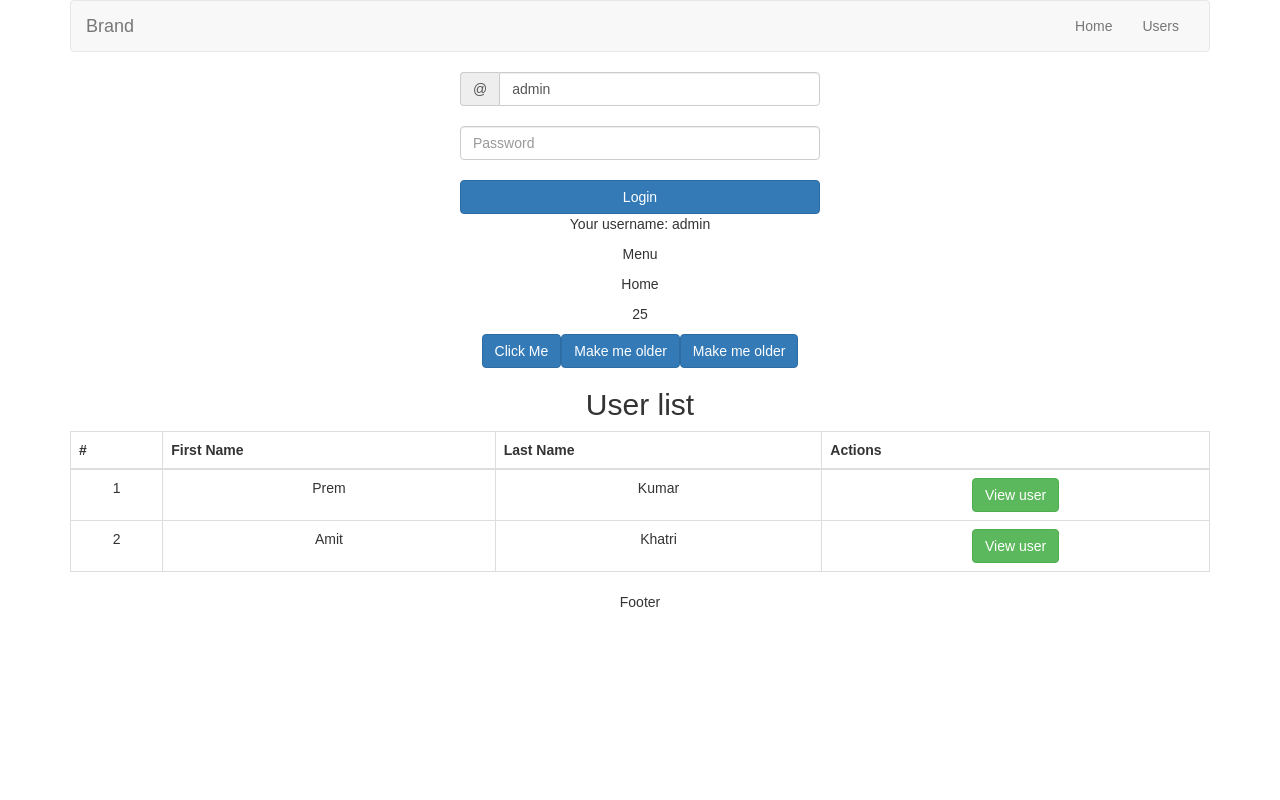
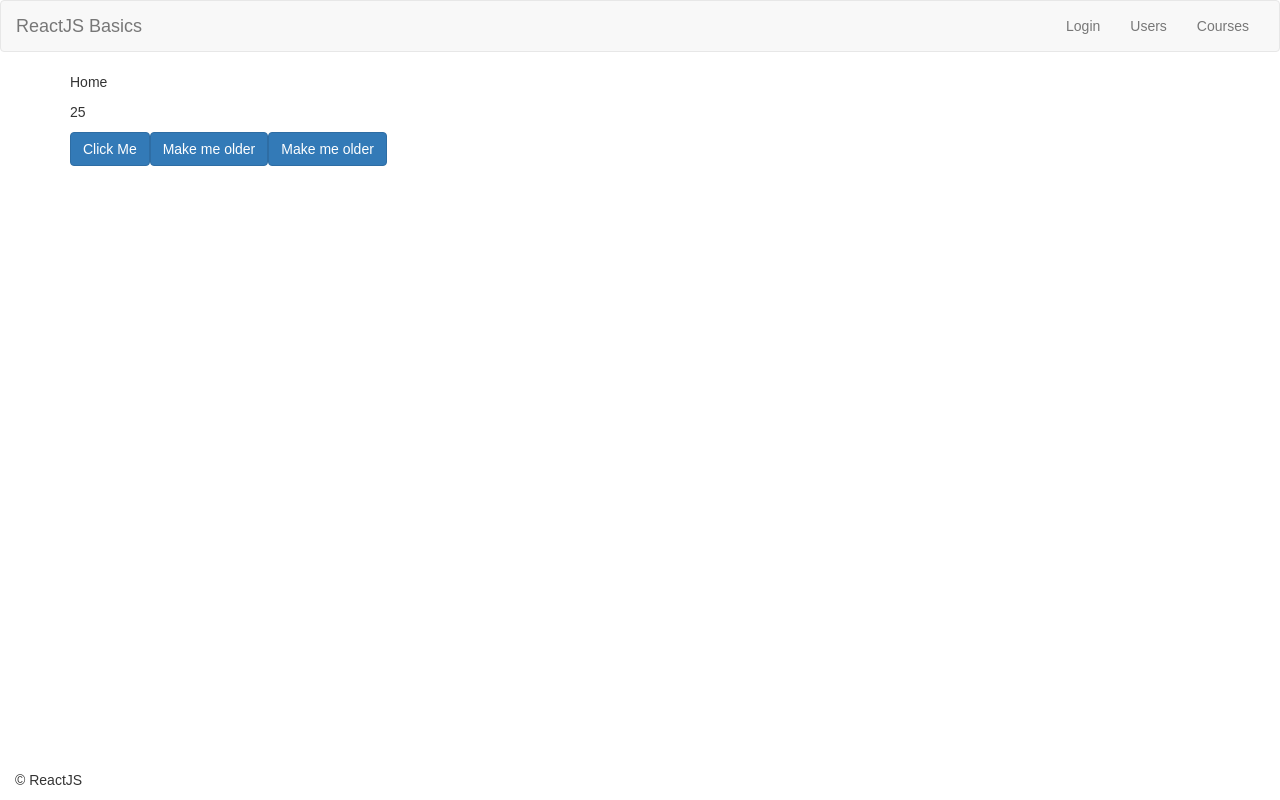
Before and after one commit to webpkm/react, a React (Create React App) app: page / in a window 1280 px wide. Built offline with nearby package versions, Linux system fonts and the light colour scheme.

Commit message:
Adding router for the project

```diff
--- a/package.json
+++ b/package.json
@@ -3,9 +3,11 @@
   "version": "0.1.0",
   "private": true,
   "dependencies": {
+    "history": "^4.7.2",
     "react": "^16.4.1",
     "react-dom": "^16.4.1",
     "react-router": "^4.3.1",
+    "react-router-dom": "^4.3.1",
     "react-scripts": "1.1.4"
   },
   "scripts": {
--- a/src/App.js
+++ b/src/App.js
@@ -3,10 +3,10 @@ import './App.css';
 import { Home } from "./components/Home";
 import { Header } from "./components/Header";
 import { Footer } from "./components/Footer";
-import { Menu } from "./components/Menu";
 import { Users } from "./components/Users";
 import { User } from "./components/User";
 import { Login } from './components/Login';
+import { BrowserRouter, Route } from "react-router-dom";
 
 class App extends Component {
   constructor() {
@@ -39,20 +39,20 @@ class App extends Component {
     }
 
     return (
-      <div className="container">
-        <Header/>
-        <div className="App">
-          <Login username={this.state.username}/>
-          <Menu/>
-          <Home age={25}/>
-          <Users
-          users={users}
-          userChange={this.userChange.bind(this)}
-          ><h2>User list</h2></Users>
-          <User user={this.state.user}/>
+      <BrowserRouter>
+        <div>
+          <Header/>
+          <div className="container">
+            <Route exact path={"/"} render={() => <Home age={25}/>}/>
+            <Route exact path={"/home"} render={() => <Home age={25}/>}/>
+            <Route exact path={"/login"} render={() => <Login username={this.state.username}/>}/>
+            <Route exact path={"/user"} component={ User }/>
+            <Route exact path={"/users"} render={() => <Users users={users}/>}/>
+            <Route path={"/courses/"} render={() => <p>This is course</p>}/>
+          </div>
           <Footer/>
         </div>
-      </div>
+      </BrowserRouter>
     );
   }
 }
--- a/src/components/Footer.js
+++ b/src/components/Footer.js
@@ -3,9 +3,9 @@ import React, { Component } from 'react';
 export class Footer extends Component {
     render() {
     return (
-      <div>
-        <p>Footer</p>
-      </div>
+      <footer className="container-fluid">
+        <p>&copy; ReactJS</p>
+      </footer>
     )
   }
 }
--- a/src/components/Header.js
+++ b/src/components/Header.js
@@ -1,4 +1,6 @@
 import React, { Component } from 'react';
+import { Menu } from "./Menu";
+import { NavLink } from "react-router-dom";
 
 export class Header extends Component {
 
@@ -13,14 +15,9 @@ export class Header extends Component {
               <span className="icon-bar"></span>
               <span className="icon-bar"></span>
             </button>
-            <a className="navbar-brand" href="/home">Brand</a>
+            <NavLink to="/home" activeClassName="active" className="navbar-brand">ReactJS Basics</NavLink>
           </div>
-          <div className="collapse navbar-collapse" id="bs-example-navbar-collapse-1">
-            <ul className="nav navbar-nav navbar-right">
-              <li><a href="/home">Home</a></li>
-              <li><a href="/users">Users</a></li>
-            </ul>
-          </div>
+          <Menu/>
         </div>
       </nav>
     )
--- a/src/components/Home.js
+++ b/src/components/Home.js
@@ -17,7 +17,9 @@ export class Home extends Component {
     });
   }
 
-
+  clickMe() {
+    alert("Clicked Me!");
+  }
   render() {
     let contant = "";
     if (true) {
@@ -27,7 +29,7 @@ export class Home extends Component {
       <div>
         <div> { contant } </div>
         <p> { this.age }</p>
-        <button className="btn btn-primary">Click Me</button>
+        <button className="btn btn-primary" onClick={this.clickMe.bind(this)}>Click Me</button>
         <button onClick={this.makeMeOlder.bind(this)} className="btn btn-primary">Make me older</button>
         <button onClick={() => this.makeMeOlder()} className="btn btn-primary">Make me older</button>
       </div>
--- a/src/components/Menu.js
+++ b/src/components/Menu.js
@@ -1,11 +1,16 @@
 import React, { Component } from 'react';
+import { NavLink } from "react-router-dom";
 
 export class Menu extends Component {
 
   render() {
     return (
-      <div>
-        <p>Menu</p>
+      <div className="collapse navbar-collapse" id="bs-example-navbar-collapse-1">
+        <ul className="nav navbar-nav navbar-right">
+          <li><NavLink to="/login" activeClassName="active">Login</NavLink></li>
+          <li><NavLink to="/users" activeClassName="active">Users</NavLink></li>
+          <li><NavLink to="/courses" activeClassName="active">Courses</NavLink></li>
+        </ul>
       </div>
     )
   }
--- a/src/index.css
+++ b/src/index.css
@@ -3,3 +3,13 @@ body {
   padding: 0;
   font-family: sans-serif;
 }
+
+.navbar-default .navbar-nav>li>a.active {
+  color: blue;
+}
+
+footer {
+  position: fixed;
+  bottom: 0;
+  width: 100%;
+}
```
Also changed, not shown: 1 other file (tests, documents, lock files or other folders).
